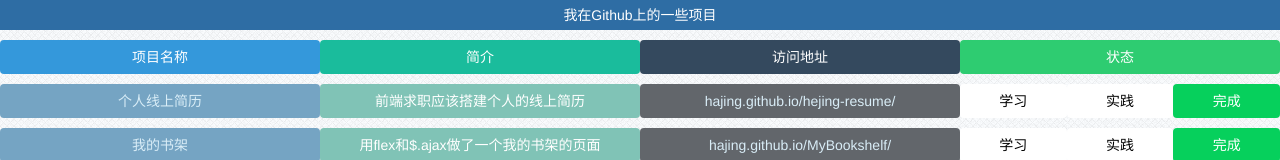
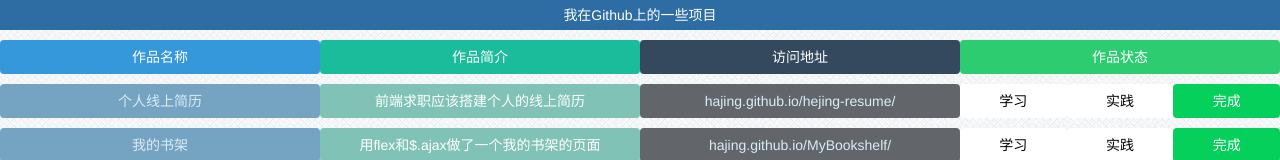
Before and after one commit to hajing/myWork, a plain HTML site: page index.html in a window 1280 px wide. Shown: the top 160 px of the page. Drawn offline with Linux system fonts and the light colour scheme.

Commit message:
修改文字描述

```diff
--- a/index.html
+++ b/index.html
@@ -12,10 +12,10 @@
 <header>我在Github上的一些项目</header>
 <div class="container-fluid">
     <div class="row">
-        <div class="col-md-3 btn blue">项目名称</div>
-        <div class="col-md-3 btn green">简介</div>
+        <div class="col-md-3 btn blue">作品名称</div>
+        <div class="col-md-3 btn green">作品简介</div>
         <div class="col-md-3 btn navy-blue">访问地址</div>
-        <div class="col-md-3 btn light-green">状态</div>
+        <div class="col-md-3 btn light-green">作品状态</div>
     </div>
     <div class="row">
         <div class="col-md-3 btn light-blue"><a title="点击在github上访问作品详情" target="_blank" href="https://github.com/hajing/hejing-resume">个人线上简历</a></div>
```
